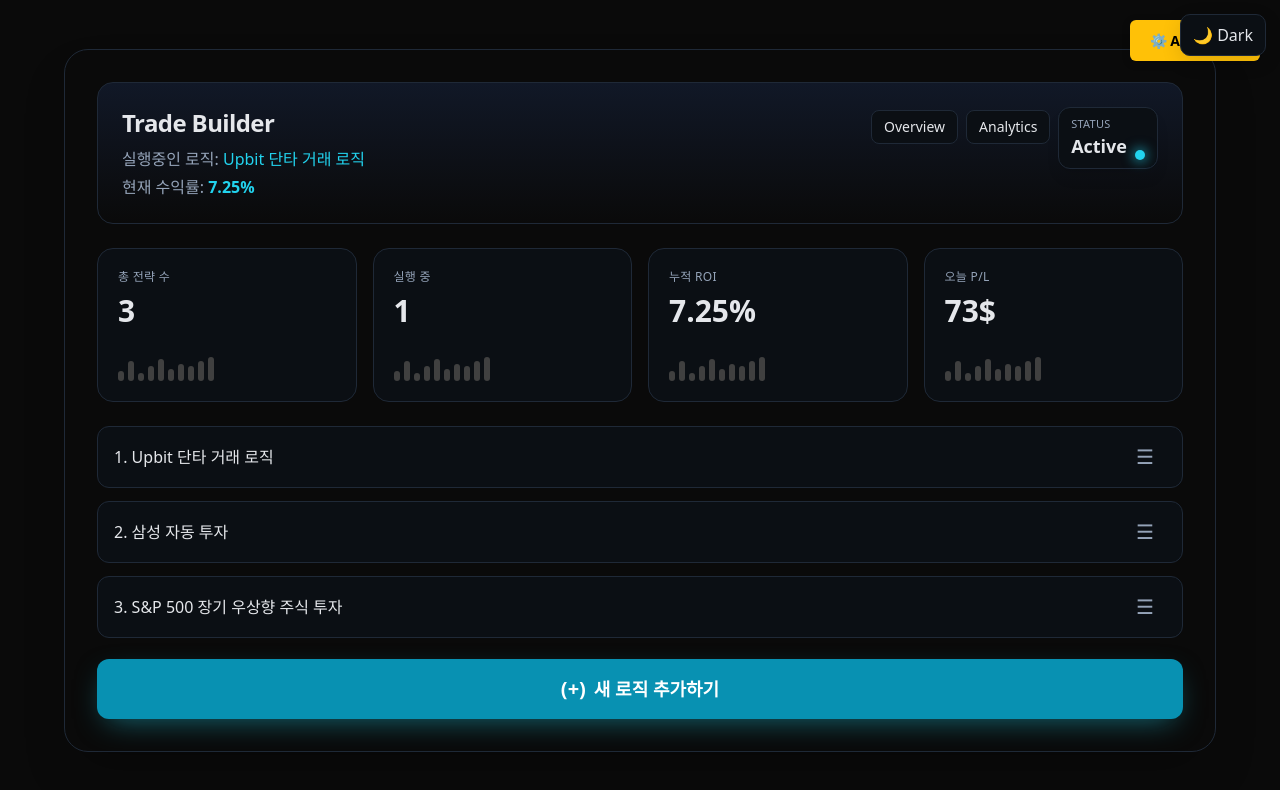
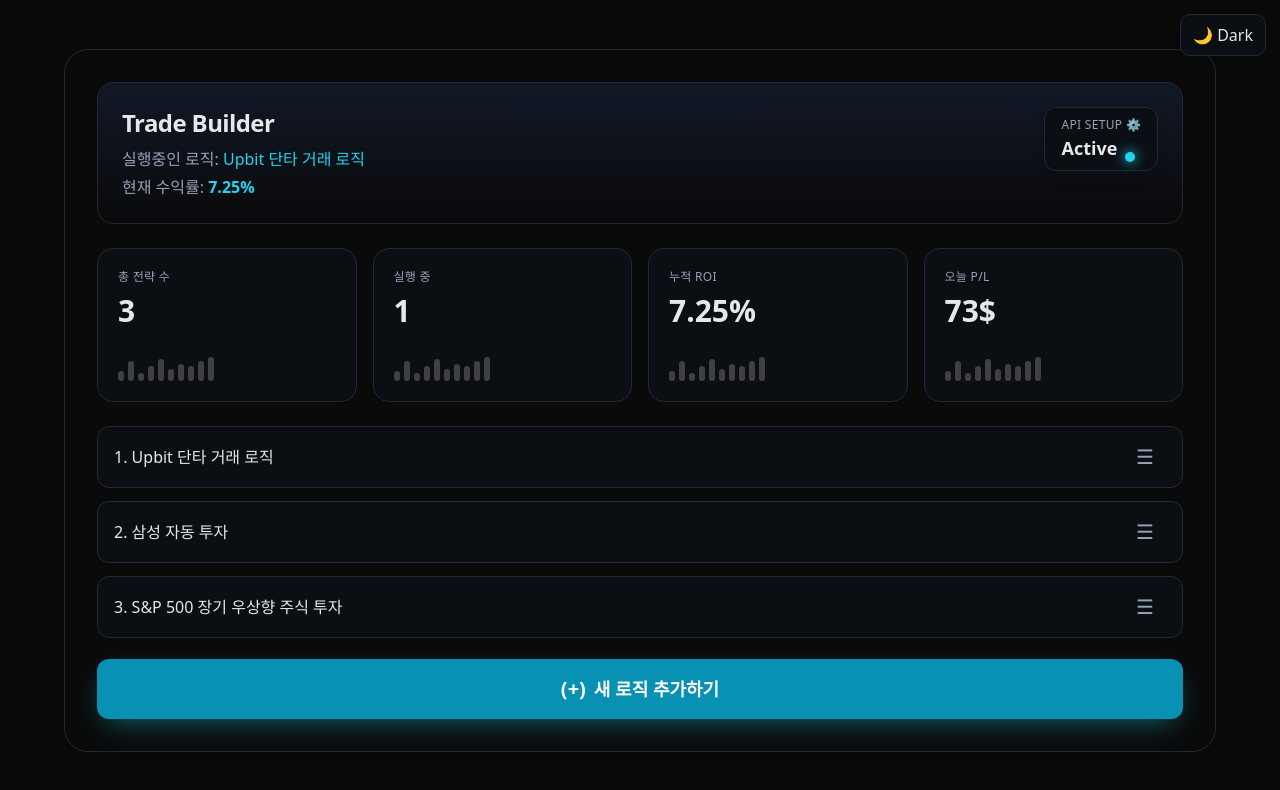
Before and after one commit to Trade-Builder/Trade-Builder-Client, a React (Vite) app: page / in a window 1280 px wide. Shown: the top 790 px of the page. Built offline with nearby package versions, Linux system fonts and the light colour scheme; what rete, rete-react-plugin would draw is missing.

Commit message:
fix : API 키 설정 모달 및 버튼 통합: - 유지보수 간편화를 위해 ApiKeySettings버튼  AssetPage.jsx 컴포넌트 내로 옮김 - ApiKeySetting 인라인 css tailwind css로 변경

```diff
--- a/src/App.jsx
+++ b/src/App.jsx
@@ -199,43 +199,6 @@ const App = () => {
 
   return (
     <div className="flex items-center justify-center min-h-screen font-sans bg-transparent">
-      {/* API 키 설정 모달 */}
-      {showApiKeySettings && (
-        <div style={{
-          position: 'fixed',
-          top: 0,
-          left: 0,
-          right: 0,
-          bottom: 0,
-          backgroundColor: 'rgba(0,0,0,0.5)',
-          display: 'flex',
-          alignItems: 'center',
-          justifyContent: 'center',
-          zIndex: 1000
-        }}>
-          <div style={{ position: 'relative' }}>
-            <button
-              onClick={() => setShowApiKeySettings(false)}
-              style={{
-                position: 'absolute',
-                top: '-10px',
-                right: '-10px',
-                background: '#fff',
-                border: '2px solid #ddd',
-                borderRadius: '50%',
-                width: '30px',
-                height: '30px',
-                cursor: 'pointer',
-                fontSize: '18px',
-                fontWeight: 'bold'
-              }}
-            >
-              ×
-            </button>
-            <ApiKeySettings onKeysSaved={handleApiKeysSaved} />
-          </div>
-        </div>
-      )}
 
       {/* Theme Toggle */}
       {currentPage === 'asset' && (
@@ -257,31 +220,6 @@ const App = () => {
         </div>
       )}
       {currentPage === 'asset' ? (
-        <>
-          {/* API 키 설정 버튼 */}
-          {!showApiKeySettings && (
-            <button
-              onClick={() => setShowApiKeySettings(true)}
-              style={{
-                position: 'fixed',
-                top: '20px',
-                right: '20px',
-                padding: '10px 20px',
-                backgroundColor: hasApiKeys ? '#28a745' : '#ffc107',
-                color: hasApiKeys ? '#fff' : '#000',
-                border: 'none',
-                borderRadius: '6px',
-                cursor: 'pointer',
-                fontWeight: 'bold',
-                fontSize: '14px',
-                boxShadow: '0 2px 8px rgba(0,0,0,0.2)',
-                zIndex: 100
-              }}
-            >
-              {hasApiKeys ? '⚙️ API 키 변경' : '⚙️ API 키 설정'}
-            </button>
-          )}
-
         <AssetPage
           logics={logics}
           assets={assets}
@@ -292,8 +230,11 @@ const App = () => {
           onDeleteLogic={handleDeleteLogic}
           onReorderLogics={setLogics}
           onRefreshAssets={handleRefreshAssets}
+          onOpenApiKeySettings={() => setShowApiKeySettings(true)}
+          showApiKeySettings={showApiKeySettings}
+          onCloseApiKeySettings={() => setShowApiKeySettings(false)}
+          onApiKeysSaved={handleApiKeysSaved}
         />
-        </>
       ) : (
         <LogicEditorPage
           selectedLogicId={selectedLogicId}
--- a/src/components/ApiKeySettings.jsx
+++ b/src/components/ApiKeySettings.jsx
@@ -58,29 +58,31 @@ const ApiKeySettings = ({ onKeysSaved }) => {
   };
 
   return (
-    <div className="api-key-settings" style={styles.container}>
-      <h2 style={styles.title}>⚙️ Upbit API 키 설정</h2>
+    <div className="api-key-settings w-[min(92vw,520px)] max-w-xl rounded-2xl shadow-2xl border border-neutral-800/70 bg-neutral-900/70 p-6 text-gray-200">
+      <h2 className="text-xl font-bold mb-5 text-gray-100 flex items-center gap-2">
+        ⚙️ Upbit API 키 설정
+      </h2>
 
-      <div style={styles.inputGroup}>
-        <label style={styles.label}>Access Key</label>
+      <div className="mb-4">
+        <label className="block mb-2 text-sm font-semibold text-gray-400">Access Key</label>
         <input
           type="text"
           value={accessKey}
           onChange={(e) => setAccessKey(e.target.value)}
           placeholder="Access Key를 입력하세요"
-          style={styles.input}
+          className="w-full px-3 py-2 text-sm rounded-md bg-neutral-900 border border-neutral-700 text-gray-100 placeholder-gray-400 outline-none focus:ring-2 focus:ring-cyan-400/40 focus:border-cyan-400/50"
           disabled={isLoading}
         />
       </div>
 
-      <div style={styles.inputGroup}>
-        <label style={styles.label}>Secret Key</label>
+      <div className="mb-4">
+        <label className="block mb-2 text-sm font-semibold text-gray-400">Secret Key</label>
         <input
           type="password"
           value={secretKey}
           onChange={(e) => setSecretKey(e.target.value)}
           placeholder="Secret Key를 입력하세요"
-          style={styles.input}
+          className="w-full px-3 py-2 text-sm rounded-md bg-neutral-900 border border-neutral-700 text-gray-100 placeholder-gray-400 outline-none focus:ring-2 focus:ring-cyan-400/40 focus:border-cyan-400/50"
           disabled={isLoading}
         />
       </div>
@@ -88,112 +90,28 @@ const ApiKeySettings = ({ onKeysSaved }) => {
       <button
         onClick={handleSaveKeys}
         disabled={isLoading}
-        style={{
-          ...styles.button,
-          ...(isLoading ? styles.buttonDisabled : {})
-        }}
+        className={`w-full py-3 mt-1 rounded-md font-bold text-white transition-colors border border-transparent shadow-sm ${isLoading ? 'bg-neutral-700 cursor-not-allowed' : 'bg-cyan-600 hover:bg-cyan-500'}`}
       >
         {isLoading ? '저장 중...' : '키 저장하기'}
       </button>
 
       {message && (
-        <div style={{
-          ...styles.message,
-          ...(messageType === 'success' ? styles.successMessage : styles.errorMessage)
-        }}>
+        <div
+          className={`mt-4 px-3 py-3 rounded-md text-sm border ${messageType === 'success' ? 'bg-emerald-500/10 text-emerald-300 border-emerald-500/30' : 'bg-red-500/10 text-red-300 border-red-500/30'}`}
+        >
           {message}
         </div>
       )}
 
-      <div style={styles.info}>
-        <p style={styles.infoText}>💡 API 키는 암호화되어 안전하게 저장됩니다.</p>
-        <p style={styles.infoText}>📍 Upbit에서 API 키 생성 시 이 PC의 IP 주소를 등록해주세요.</p>
+      <div className="mt-5 px-3 py-3 rounded-lg bg-neutral-900 border border-neutral-800/70 flex items-start gap-3">
+
+        <div className="text-[13px] text-gray-400 leading-relaxed">
+          <p className="mb-1">💡 API 키는 암호화되어 안전하게 저장됩니다.</p>
+          <p>📍 Upbit에서 API 키 생성 시 이 PC의 IP 주소를 등록해주세요.</p>
+        </div>
       </div>
     </div>
   );
 };
 
-// 스타일 정의
-const styles = {
-  container: {
-    padding: '24px',
-    backgroundColor: '#ffffff',
-    borderRadius: '12px',
-    boxShadow: '0 2px 8px rgba(0,0,0,0.1)',
-    maxWidth: '500px',
-    margin: '0 auto'
-  },
-  title: {
-    fontSize: '20px',
-    fontWeight: 'bold',
-    marginBottom: '20px',
-    color: '#333'
-  },
-  inputGroup: {
-    marginBottom: '16px'
-  },
-  label: {
-    display: 'block',
-    marginBottom: '6px',
-    fontSize: '14px',
-    fontWeight: '600',
-    color: '#555'
-  },
-  input: {
-    width: '100%',
-    padding: '10px 12px',
-    fontSize: '14px',
-    border: '1px solid #ddd',
-    borderRadius: '6px',
-    boxSizing: 'border-box',
-    transition: 'border-color 0.2s'
-  },
-  button: {
-    width: '100%',
-    padding: '12px',
-    fontSize: '16px',
-    fontWeight: 'bold',
-    color: '#fff',
-    backgroundColor: '#007bff',
-    border: 'none',
-    borderRadius: '6px',
-    cursor: 'pointer',
-    marginTop: '8px',
-    transition: 'background-color 0.2s'
-  },
-  buttonDisabled: {
-    backgroundColor: '#ccc',
-    cursor: 'not-allowed'
-  },
-  message: {
-    marginTop: '16px',
-    padding: '12px',
-    borderRadius: '6px',
-    fontSize: '14px',
-    fontWeight: '500'
-  },
-  successMessage: {
-    backgroundColor: '#d4edda',
-    color: '#155724',
-    border: '1px solid #c3e6cb'
-  },
-  errorMessage: {
-    backgroundColor: '#f8d7da',
-    color: '#721c24',
-    border: '1px solid #f5c6cb'
-  },
-  info: {
-    marginTop: '20px',
-    padding: '12px',
-    backgroundColor: '#f8f9fa',
-    borderRadius: '6px',
-    borderLeft: '4px solid #007bff'
-  },
-  infoText: {
-    margin: '4px 0',
-    fontSize: '13px',
-    color: '#666'
-  }
-};
-
 export default ApiKeySettings;
--- a/src/components/AssetPage.jsx
+++ b/src/components/AssetPage.jsx
@@ -1,10 +1,25 @@
 import React, { useState, useEffect } from 'react';
+import ApiKeySettings from './ApiKeySettings';
 import { DragDropContext, Droppable, Draggable } from '@hello-pangea/dnd';
 
 // ---------------------------------------------------------------
 // AssetPage: 기존의 로직 목록 페이지
 // ----------------------------------------------------------------
-const AssetPage = ({ logics, assets, assetsLoading, assetsError, onLogicClick, onAddNewLogic, onDeleteLogic, onReorderLogics, onRefreshAssets }) => {
+const AssetPage = ({
+  logics,
+  assets,
+  assetsLoading,
+  assetsError,
+  onLogicClick,
+  onAddNewLogic,
+  onDeleteLogic,
+  onReorderLogics,
+  onRefreshAssets,
+  onOpenApiKeySettings,
+  showApiKeySettings,
+  onCloseApiKeySettings,
+  onApiKeysSaved
+}) => {
   const [runningLogic, setRunningLogic] = useState(null);
   const [roi, setRoi] = useState(0);
   const [openedMenuId, setOpenedMenuId] = useState(null);
@@ -75,16 +90,32 @@ const AssetPage = ({ logics, assets, assetsLoading, assetsError, onLogicClick, o
 
   return (
     <div className="w-full max-w-6xl p-8 rounded-3xl shadow-2xl bg-neutral-950 text-gray-200 border border-neutral-800/70">
+      {/* API 키 설정 모달 (AssetPage 내부 렌더) */}
+      {showApiKeySettings && (
+        <div className="fixed inset-0 z-[1000] bg-black/50 flex items-center justify-center">
+          <div className="relative">
+            <button
+              onClick={onCloseApiKeySettings}
+              className="absolute -top-2.5 -right-2.5 h-8 w-8 rounded-full bg-neutral-900 text-gray-100 border-2 border-neutral-700 flex items-center justify-center shadow hover:border-cyan-500/40 hover:text-white"
+              aria-label="닫기"
+              title="닫기"
+            >
+              ×
+            </button>
+            <ApiKeySettings onKeysSaved={onApiKeysSaved} />
+          </div>
+        </div>
+      )}
       {/* 헤더 카드 */}
       <div className="relative p-6 mb-6 rounded-2xl themed-card border border-neutral-800/70 overflow-hidden">
         <div className="flex items-center justify-between">
           <h2 className="mb-2 text-2xl font-semibold text-gray-100 tracking-tight">Trade Builder</h2>
           {/* 탭 */}
-          <div className="hidden sm:flex gap-2">
+          {/* <div className="hidden sm:flex gap-2">
             {['Overview','Analytics','Monitoring'].map((t,i)=> (
               <button key={t} className={`px-3 py-1.5 rounded-lg text-sm border transition-colors ${i===0? 'bg-neutral-800/70 text-gray-100 border-neutral-700' : 'bg-neutral-900/60 text-gray-300 border-neutral-800 hover:border-cyan-500/40 hover:text-white'}`}>{t}</button>
             ))}
-          </div>
+          </div> // 탭 기능 임시로 뺌*/}
         </div>
         <div className="mb-1 text-sm sm:text-base text-gray-400">
           실행중인 로직: <span className="font-medium text-cyan-400">{runningLogic ? runningLogic.name : '없음'}</span>
@@ -93,15 +124,32 @@ const AssetPage = ({ logics, assets, assetsLoading, assetsError, onLogicClick, o
           현재 수익률: <span className="font-semibold text-cyan-400">{roi.toFixed(2)}%</span>
         </div>
 
-        {/* 오버레이 미니 카드 */}
-        <div className="absolute right-4 top-4 sm:right-6 sm:top-6 backdrop-blur-md bg-neutral-900/80 border border-neutral-700/60 rounded-xl px-3 py-2 shadow-lg">
-          <div className="text-[11px] uppercase tracking-wide text-gray-400">Status</div>
+        {/* 오버레이 미니 카드 (Status) - 클릭 시 API 키 설정 열기 */}
+        <div
+          className="absolute right-4 top-4 sm:right-6 sm:top-6 backdrop-blur-md bg-neutral-900/80 border border-neutral-700/60 rounded-xl px-4 py-2 shadow-lg cursor-pointer select-none hover:border-cyan-500/40"
+          onClick={(e) => {
+            e.stopPropagation();
+            if (typeof onOpenApiKeySettings === 'function') onOpenApiKeySettings();
+          }}
+          role="button"
+          tabIndex={0}
+          onKeyDown={(e) => {
+            if (e.key === 'Enter' || e.key === ' ') {
+              e.preventDefault();
+              if (typeof onOpenApiKeySettings === 'function') onOpenApiKeySettings();
+            }
+          }}
+          title="API 키 설정 열기"
+          aria-label="API 키 설정 열기"
+        >
+          <div className="text-[12px] uppercase tracking-wide text-gray-400">API SETUP ⚙</div>
           <div className="flex items-end gap-2">
             <div className="text-lg font-semibold text-gray-100">Active</div>
             <span className="inline-flex h-2.5 w-2.5 rounded-full bg-cyan-400 shadow-[0_0_12px_2px_rgba(34,211,238,0.6)]"></span>
           </div>
         </div>
       </div>
+      {/* 추후 협업 때 추가할만한 내용: API 키가 valid 상태일때는 Active로, invalid 상태일때는 Inactive로 표시해주기 */}
 
       {/* KPI 카드 4개 */}
       <div className="grid grid-cols-1 sm:grid-cols-2 lg:grid-cols-4 gap-4 mb-6">
```
Lines whose indentation alone changed are shown as unchanged.
